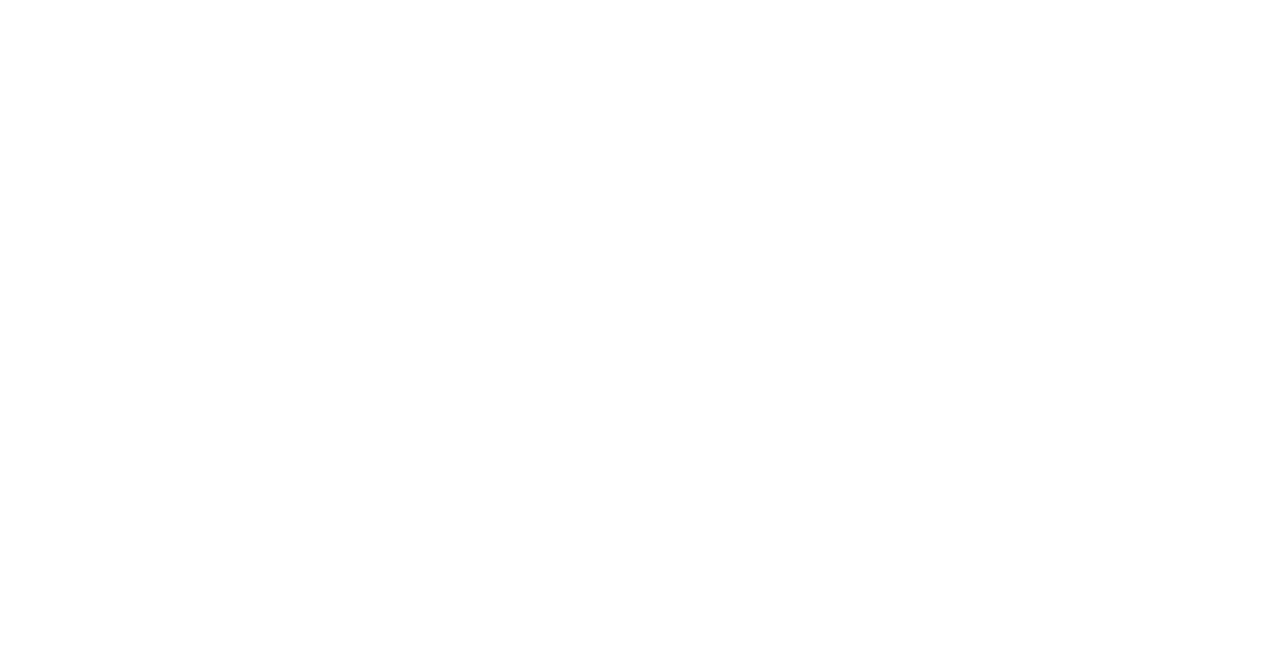
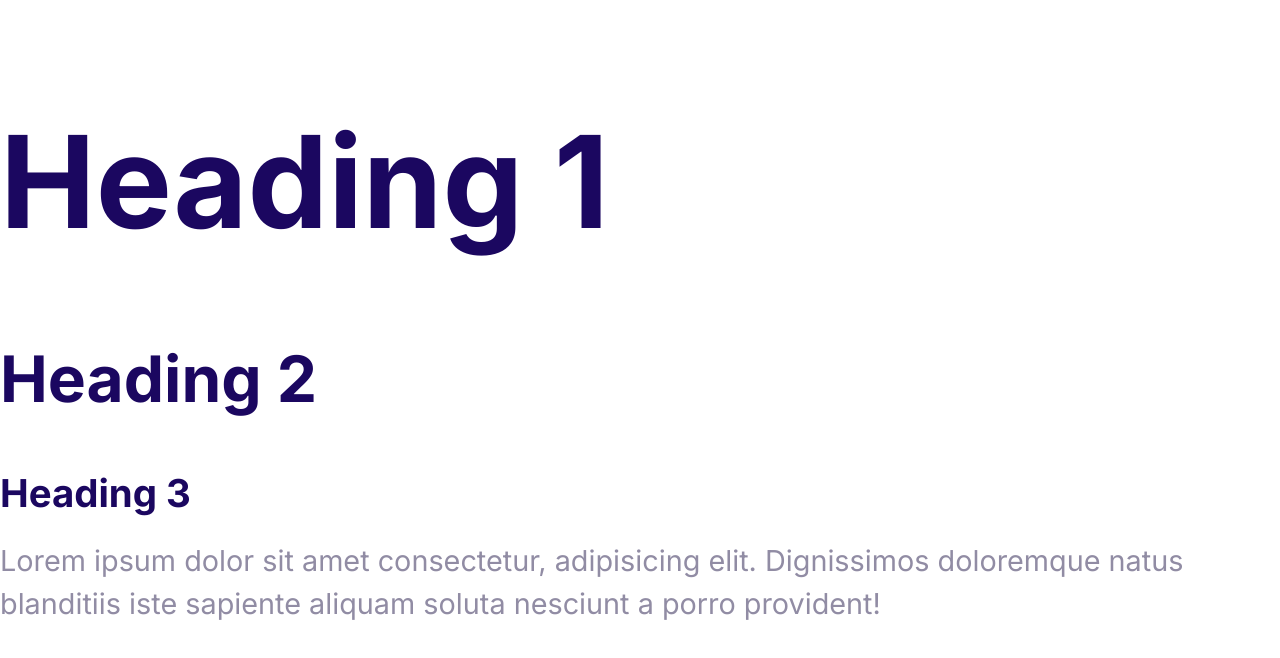
Before and after one commit to mrantonp1977/moshify, a plain HTML site: page index.html in a window 1280 px wide. Drawn offline with Linux system fonts and the light colour scheme.

Commit message:
Define the styles for the fonts.

```diff
--- a/css/styles.css
+++ b/css/styles.css
@@ -6,3 +6,51 @@
   --color-body: #918ca4;
 
 }
+
+html {
+  font-size: 16px;
+}
+
+body {
+  font-family: Inter, Arial, Helvetica, sans-serif;
+  font-size: 2.4rem;
+  line-height: 1.5;
+  color: var(--color-body);
+}
+
+h1, h2, h3 {
+  color: var(--color-headings);
+  margin-bottom: 1rem;
+}
+
+h1 {
+  font-size: 7rem;
+}
+
+h2 {
+  font-size: 4rem;
+}
+
+h3 {
+  font-size: 3rem;
+
+}
+
+p {
+  margin-top: 0;
+}
+
+@media screen and (min-width: 1024px) {
+  body {
+    font-size: 1.8rem;
+  }
+  h1 {
+    font-size: 8rem;
+  }
+  h2 {
+    font-size: 4rem;
+  }
+  h3 {
+    font-size: 2.4rem;
+  }
+}
--- a/index.html
+++ b/index.html
@@ -1,13 +1,26 @@
 <!DOCTYPE html>
 <html lang="en">
-<head>
-  <meta charset="UTF-8">
-  <meta name="viewport" content="width=device-width, initial-scale=1.0">
-  <title>Document</title>
-  <link rel="stylesheet" href="css/normalize.css">
-  <link rel="stylesheet" href="css/styles.css">
-</head>
-<body>
-
-</body>
+  <head>
+    <meta charset="UTF-8" />
+    <meta name="viewport" content="width=device-width, initial-scale=1.0" />
+    <title>Document</title>
+    <link rel="preconnect" href="https://fonts.googleapis.com" />
+    <link rel="preconnect" href="https://fonts.gstatic.com" crossorigin />
+    <link
+      href="https://fonts.googleapis.com/css2?family=Inter:wght@400;700&family=Open+Sans:wght@400;700&display=swap"
+      rel="stylesheet"
+    />
+    <link rel="stylesheet" href="css/normalize.css" />
+    <link rel="stylesheet" href="css/styles.css" />
+  </head>
+  <body>
+    <h1>Heading 1</h1>
+    <h2>Heading 2</h2>
+    <h3>Heading 3</h3>
+    <p>
+      Lorem ipsum dolor sit amet consectetur, adipisicing elit. Dignissimos
+      doloremque natus blanditiis iste sapiente aliquam soluta nesciunt a porro
+      provident!
+    </p>
+  </body>
 </html>
```
